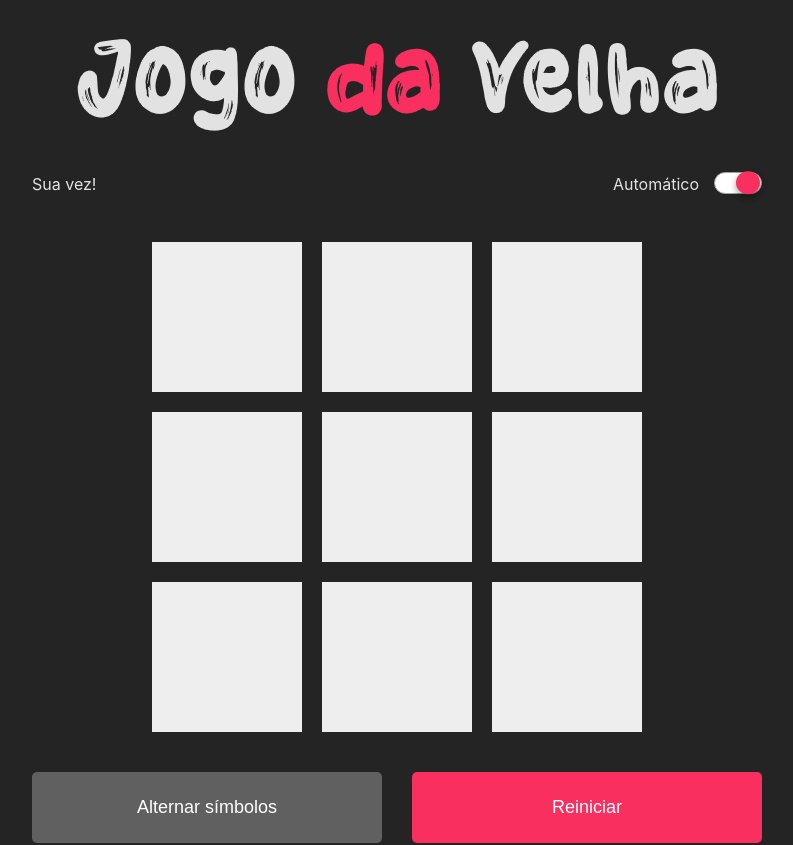
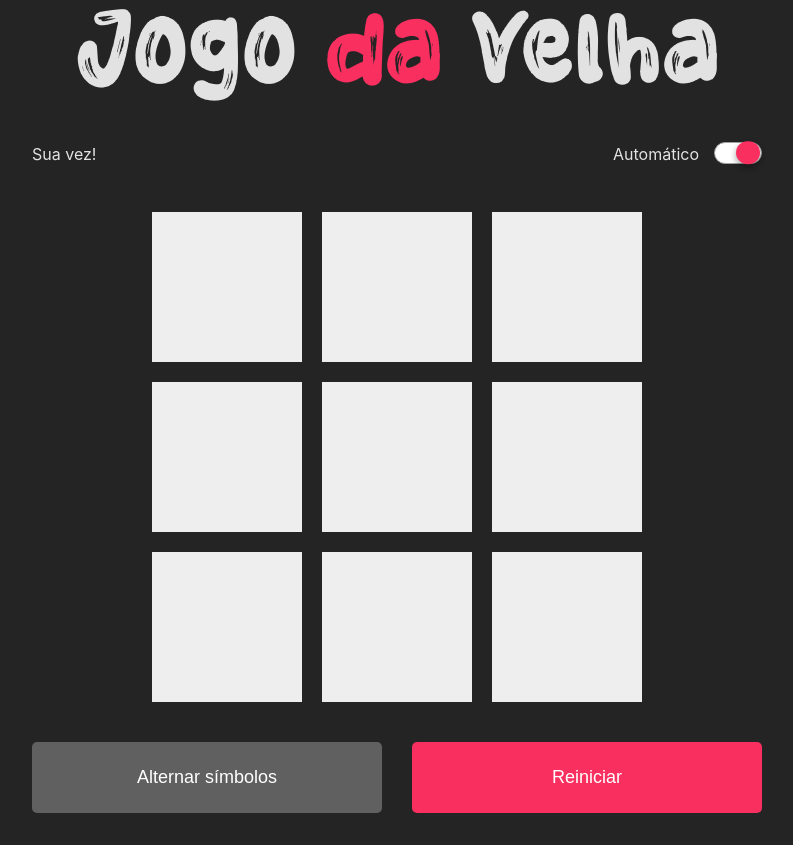
Before and after one commit to igorssc/jogo-da-velha, a React (Vite) app: page / in a window 1280 px wide. Shown: the top 845 px of the page, without its empty margins (243-1036 px from the left). Built offline with nearby package versions, Linux system fonts and the light colour scheme.

Commit message:
Edit style header

```diff
--- a/src/App.css
+++ b/src/App.css
@@ -26,7 +26,12 @@ body {
   min-width: 320px;
   justify-content: center;
   place-items: center;
-  min-height: 100vh;
+}
+
+@media (min-height: 810px) {
+  body {
+    min-height: 100vh;
+  }
 }
 
 .buttons-app {
--- a/src/components/Header.module.css
+++ b/src/components/Header.module.css
@@ -12,7 +12,12 @@
 @media (min-width: 768px) {
   .title {
     font-size: 92px !important;
-    margin-top: 70px;
+  }
+}
+
+@media (max-height: 810px) {
+  .title {
+    margin-top: 40px;
   }
 }
 
```
